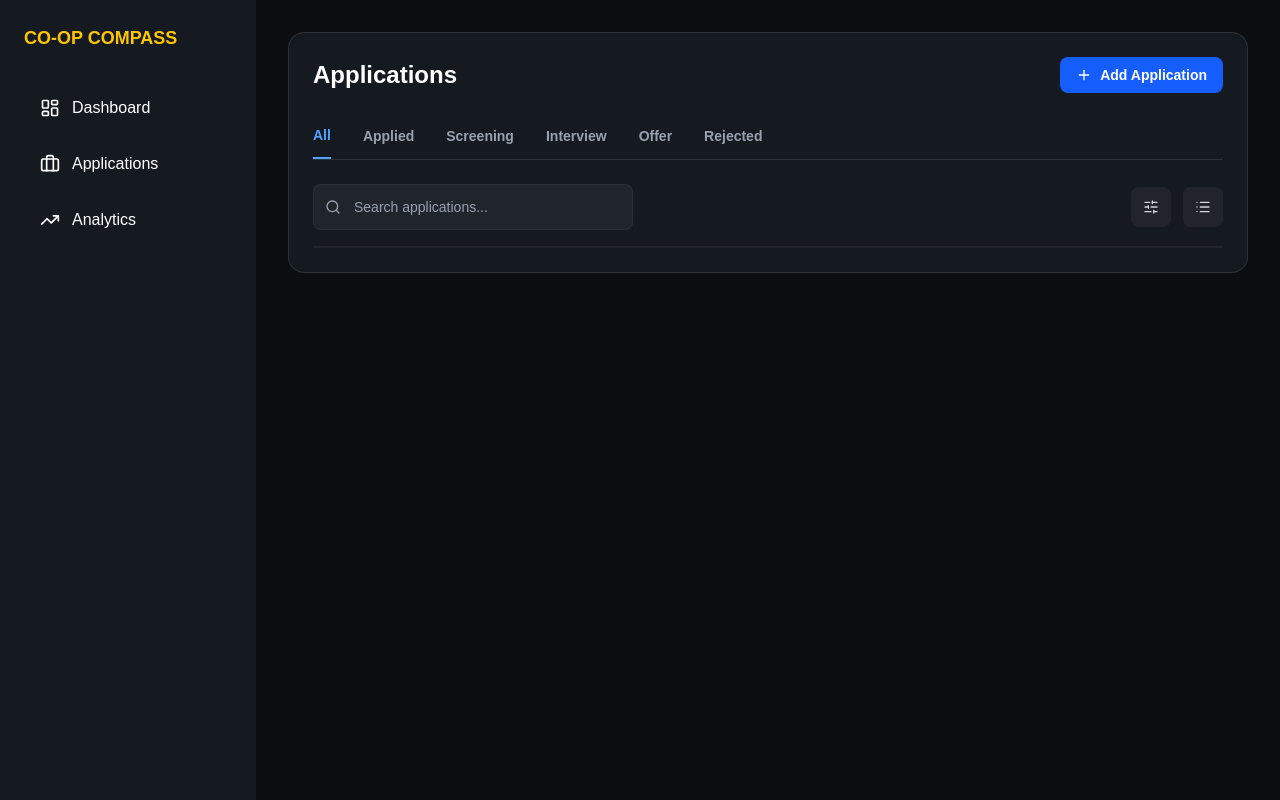
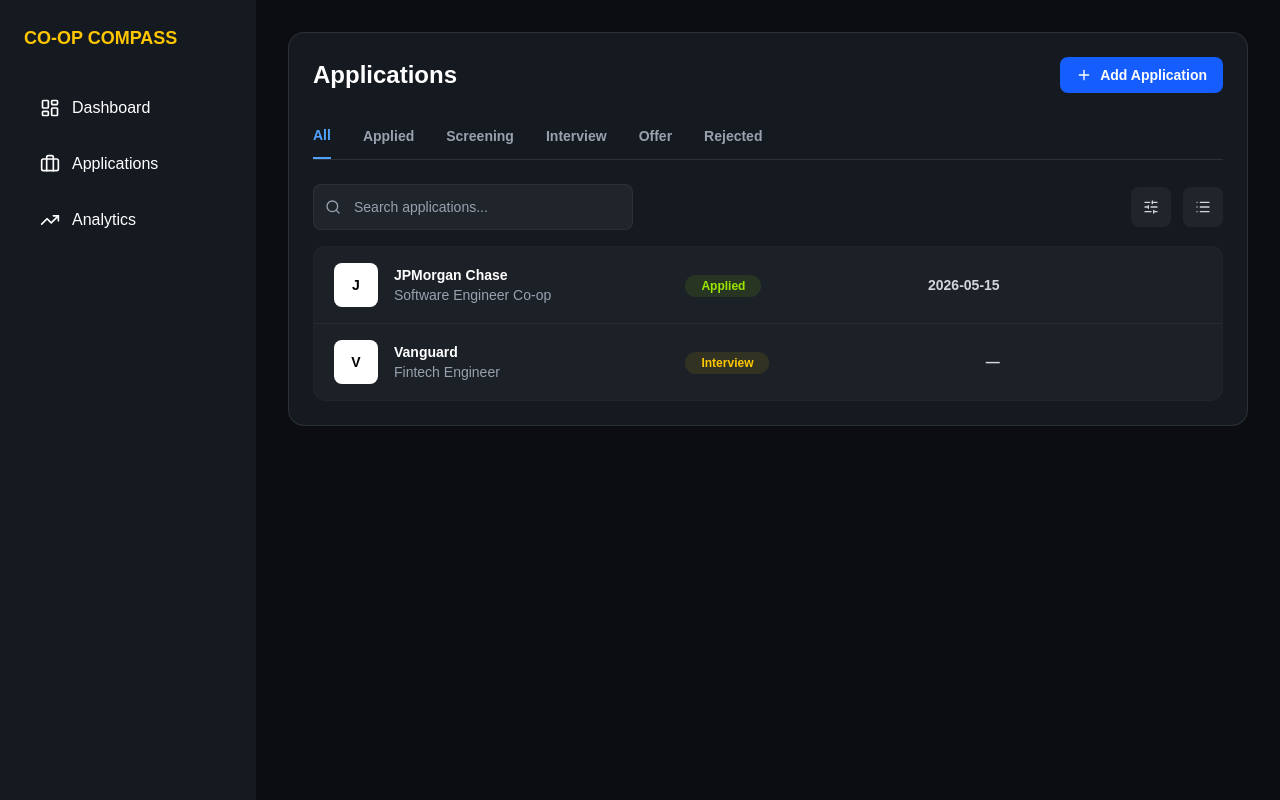
Before and after one commit to gareev-bulat/Co-Op-Compass, a Next.js app: page /applications in a window 1280 px wide. Built offline with nearby package versions, Linux system fonts and the light colour scheme.

Commit message:
refactor: filter out the applications

```diff
--- a/src/app/(dashboard)/applications/page.tsx
+++ b/src/app/(dashboard)/applications/page.tsx
@@ -25,6 +25,22 @@
 
 export default function ApplicationsPage() {
   const [activeTab, setActiveTab] = useState(tabs[0]);
+  const [input, setInput] = useState("");
+
+  const filteredApplications = applications.filter((a) => {
+    const company = companies.find((c) => c.id === a.companyId);
+
+    const matchesTab = activeTab === "All" || a.status === activeTab;
+
+    const searchValue = input.toLowerCase();
+
+    const matchesSearch =
+      a.roleTitle.toLowerCase().includes(searchValue) ||
+      a.status.toLowerCase().includes(searchValue) ||
+      company?.name.toLowerCase().includes(searchValue);
+
+    return matchesTab && matchesSearch;
+  });
 
   return (
     <section className="text-white">
@@ -66,6 +82,8 @@
             <input
               type="text"
               placeholder="Search applications..."
+              value={input}
+              onChange={(e) => setInput(e.target.value)}
               className="w-full rounded-lg bg-white/5 py-3 pl-10 pr-4 text-sm text-white placeholder:text-gray-400 outline-none border border-white/5 focus:border-blue-400"
             />
           </div>
@@ -83,9 +101,7 @@
 
         {/* Application list */}
         <div className="overflow-hidden rounded-xl border border-white/5">
-          {applications
-            .filter((a) => a.status.includes(activeTab))
-            .map((a) => {
+          {filteredApplications.map((a) => {
             const company = companies.find((c) => c.id === a.companyId);
             return (
               <div
```
Lines whose indentation alone changed are shown as unchanged.
